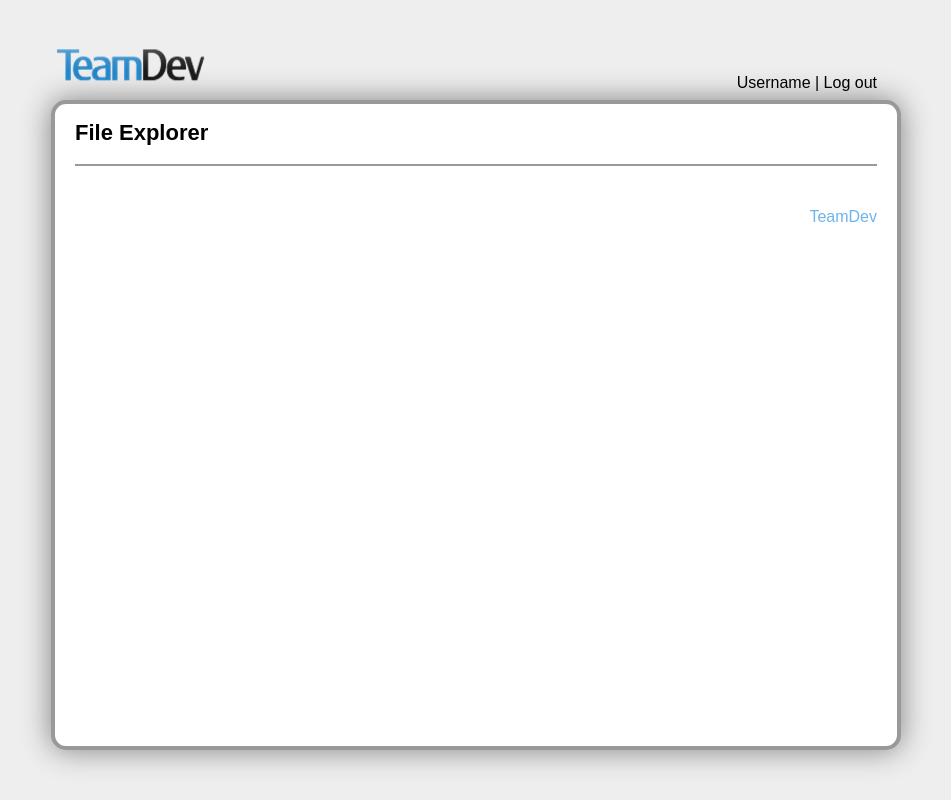
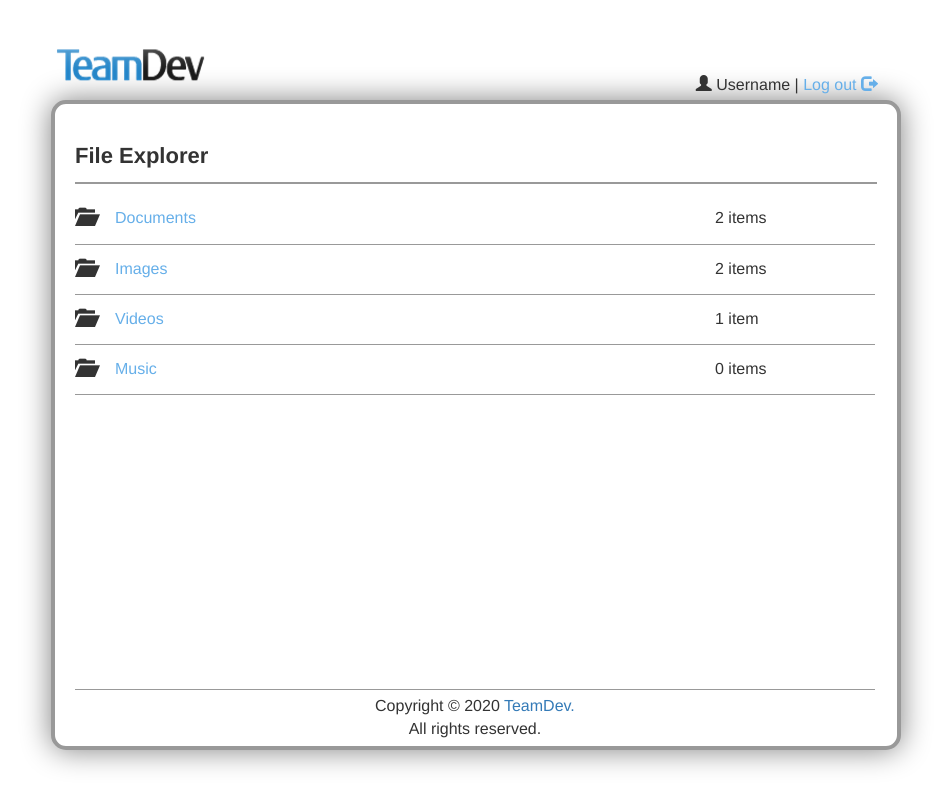
Before and after one commit to OleksiiDoroshenko/FileHub, a plain HTML site: page src/markup/file-explorer.html in a window 1280 px wide. Shown: the whole page, without its empty margins (164-1115 px from the left). Drawn offline with nearby package versions, Linux system fonts and the light colour scheme.

Commit message:
Implement file explorer page content

```diff
--- a/src/markup/css/explorer.css
+++ b/src/markup/css/explorer.css
@@ -7,6 +7,8 @@
 
     margin-top: 100px;
     padding: 20px 20px;
+
+    font-size: 16px;
 }
 
 .logo {
@@ -17,13 +19,17 @@
 
 }
 
+header h1 {
+
+    margin-bottom: 10px;
+}
 
 .menu li {
 
     display: inline-block;
 }
 
-.menu{
+.menu {
 
     position: absolute;
     right: 20px;
@@ -34,3 +40,84 @@ a {
 
     text-decoration: none;
 }
+
+.logout {
+
+    color: #66afe9;
+}
+
+.folderName {
+
+    color: #66afe9;
+}
+
+.folderIcon {
+
+    width: 40px;
+    font-size: 20px;
+}
+
+.folderName {
+
+    width: 600px;
+}
+
+.items {
+
+    width: 100px;
+}
+
+.uploadFile, .removeFolder {
+
+    width: 30px;
+
+}
+
+.uploadFile i, .removeFolder i {
+
+    opacity: 0;
+
+}
+
+
+.uploadFile {
+
+    color: #6ebd4b;
+}
+
+.removeFolder {
+    color: #cf2030;
+}
+
+.content table tr {
+
+    height: 50px;
+    border-bottom: 1px solid #999999;
+
+}
+
+.content table td {
+
+    vertical-align: middle;
+}
+
+.content table tr:hover, .content table tr:hover .uploadFile i,
+.content table tr:hover .removeFolder i {
+
+    opacity: 1;
+
+    background: #f4f4f4;
+
+}
+
+
+.footer {
+    position: absolute;
+    bottom: 0;
+    width: 95%;
+
+    border-top: 1px solid #999999;
+    padding: 5px 0;
+    text-align: center;
+    white-space: nowrap;
+}
--- a/src/markup/css/style.css
+++ b/src/markup/css/style.css
@@ -21,7 +21,7 @@ header h1 {
     height: 40px;
     border-bottom: 2px solid #999999;
 
-    margin-bottom: 24px;
+    margin-bottom: 20px;
 }
 
 /*Content properties*/
@@ -54,10 +54,11 @@ label {
     border: 2px solid #cccccc;
     border-radius: 7px;
 
+    margin-bottom: 15px;
     padding: 0 10px;
 }
 
-input:focus{
+input:focus {
 
     border-color: #377bb5;
 }
@@ -83,7 +84,6 @@ input:focus{
 .warning {
 
     color: #FF0000;
-    margin-top: 15px;
     margin-left: 2px;
     width: 400px;
 }
--- a/src/markup/file-explorer.html
+++ b/src/markup/file-explorer.html
@@ -5,6 +5,7 @@
     <link rel="stylesheet" href="css/reset.css">
     <link rel="stylesheet" href="css/style.css">
     <link rel="stylesheet" href="css/explorer.css">
+    <link rel="stylesheet" href="https://maxcdn.bootstrapcdn.com/bootstrap/3.3.7/css/bootstrap.min.css">
 
     <title>FileHub</title>
 </head>
@@ -14,29 +15,59 @@
 
         <header class="header">
 
-            <img class="logo" src="images/teamdev.png" width="150" height="70">
+            <img class="logo" alt="logo" src="images/teamdev.png" width="150" height="70">
 
             <ul class="menu">
-                <li><i>Username</i></li>
+
+                <li><i class="glyphicon glyphicon-user"></i></li>
+                <li class="username">Username</li>
                 <li>|</li>
-                <li><i>Log out</i></li>
+                <li class="logout">Log out <i class="glyphicon glyphicon-log-out"></i></li>
             </ul>
 
-            <span><h1>File Explorer</h1></span>
+            <h1>File Explorer</h1>
         </header>
         <!----------------------------------CONTENT--------------------------------------------->
+        <div class="content">
 
-        <div class="content">
+            <table>
+                <tr>
+                    <td class="folderIcon"><i class="glyphicon glyphicon-folder-open"></i></td>
+                    <td class="folderName"> Documents</td>
+                    <td class="items"> 2 items</td>
+                    <td class="uploadFile"><i class="glyphicon glyphicon-upload"></i></td>
+                    <td class="removeFolder"><i class="glyphicon glyphicon-remove-circle"></i></td>
+                </tr>
+                <tr>
+                    <td class="folderIcon"><i class="glyphicon glyphicon-folder-open"></i></td>
+                    <td class="folderName"> Images</td>
+                    <td class="items"> 2 items</td>
+                    <td class="uploadFile"><i class="glyphicon glyphicon-upload"></i></td>
+                    <td class="removeFolder"><i class="glyphicon glyphicon-remove-circle"></i></td>
+                </tr>
+                <tr>
+                    <td class="folderIcon"><i class="glyphicon glyphicon-folder-open"></i></td>
+                    <td class="folderName"> Videos</td>
+                    <td class="items"> 1 item</td>
+                    <td class="uploadFile"><i class="glyphicon glyphicon-upload"></i></td>
+                    <td class="removeFolder"><i class="glyphicon glyphicon-remove-circle"></i></td>
+                </tr>
+                <tr>
+                    <td class="folderIcon"><i class="glyphicon glyphicon-folder-open"></i></td>
+                    <td class="folderName"> Music</td>
+                    <td class="items"> 0 items</td>
+                    <td class="uploadFile"><i class="glyphicon glyphicon-upload"></i></td>
+                    <td class="removeFolder"><i class="glyphicon glyphicon-remove-circle"></i></td>
+                </tr>
+            </table>
 
         </div>
         <!----------------------------------Footer block--------------------------------------------->
         <footer class="footer">
-
-            <a class="hyperlink" target="_blank" href="https://www.teamdev.com/">TeamDev</a>
+           Copyright © 2020 <a class="link" target="_blank" href="https://www.teamdev.com/">TeamDev.</a> All rights reserved.
         </footer>
 
     </div>
 </div>
-</div>
 </body>
 </html>
```
